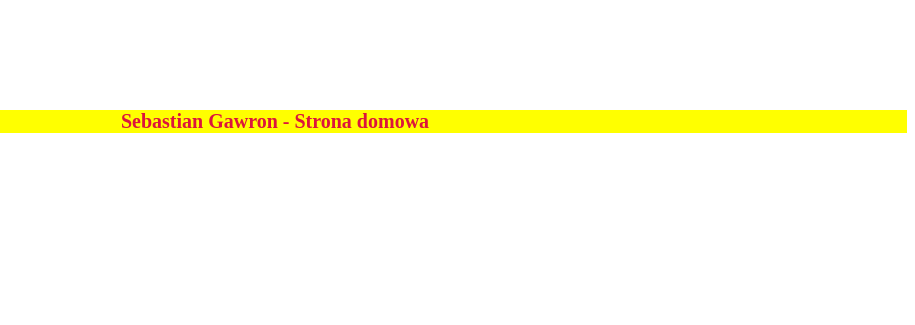
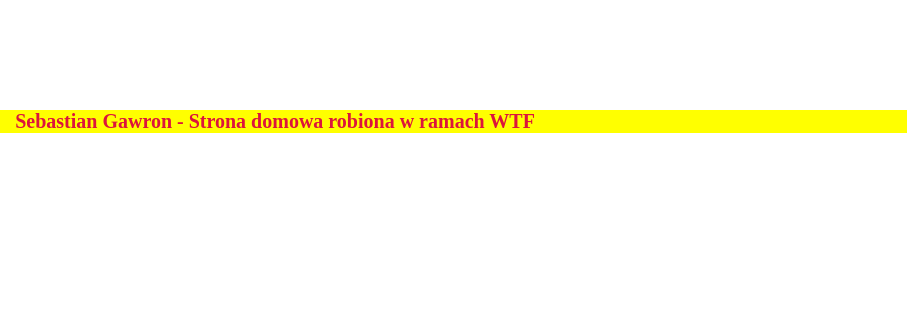
Before and after one commit to SebastianGawron/homepage, a plain HTML site: page index.html in a window 1280 px wide. Shown: the part 109-434 px from the top of the page, 365-1280 px from the left. Drawn offline with Linux system fonts and the light colour scheme; files whose address does not match are found by name.

Commit message:
zmiana header

```diff
--- a/index.html
+++ b/index.html
@@ -28,7 +28,7 @@
 
 
         <header>
-            <h1 class="sebo-strona">Sebastian Gawron - Strona domowa </h1>
+            <h1 class="sebo-strona">Sebastian Gawron - Strona domowa robiona w ramach WTF</h1>
             <a href="http://www.cotenfrontend.pl" target="http://www.cotenfrontend.pl">WTF</a>
             <a href="#jak">PREZJdz</a>
             <img src="pobrane (2).jpeg" alt="">
```
